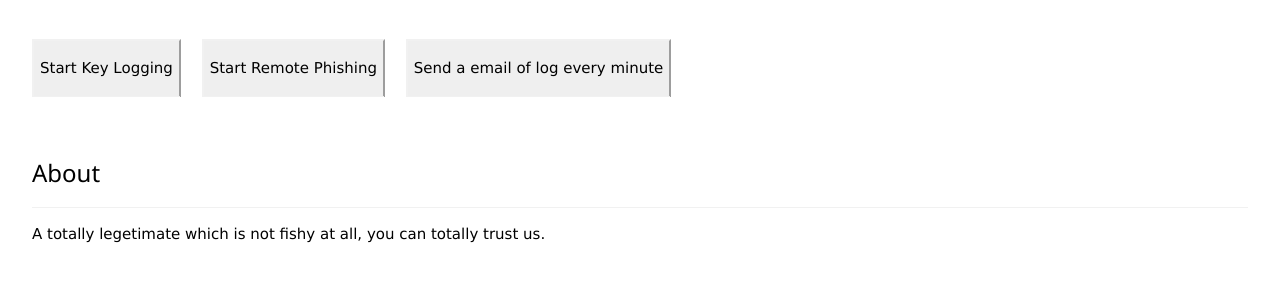
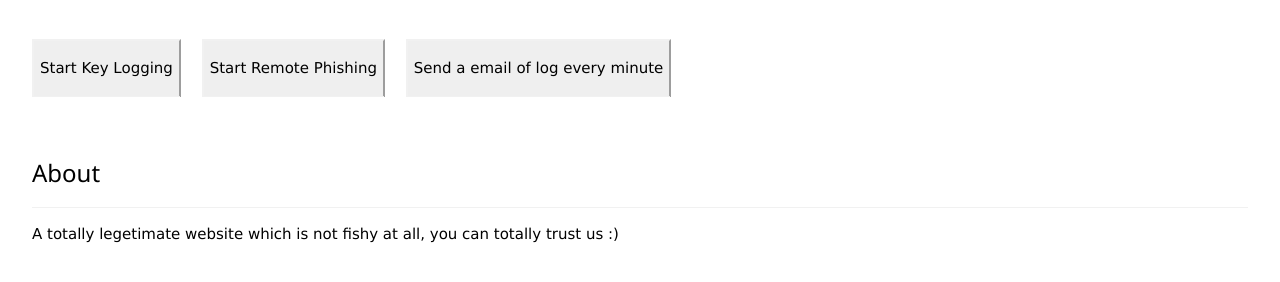
Before and after one commit to kick-buttowski/kick-buttowski.github.io, a plain HTML site: page index.html in a window 1280 px wide. Shown: the part 122-404 px from the top of the page. Drawn offline with nearby package versions, Linux system fonts and the light colour scheme.

Commit message:
Update index.html

```diff
--- a/index.html
+++ b/index.html
@@ -53,7 +53,7 @@
   <!-- About Section -->
   <div class="w3-container w3-padding-32" id="about">
     <h3 class="w3-border-bottom w3-border-light-grey w3-padding-16">About</h3>
-    <p>A totally legetimate which is not fishy at all, you can totally trust us.
+    <p>A totally legetimate website which is not fishy at all, you can totally trust us :)
     </p>
   </div>
 
```
